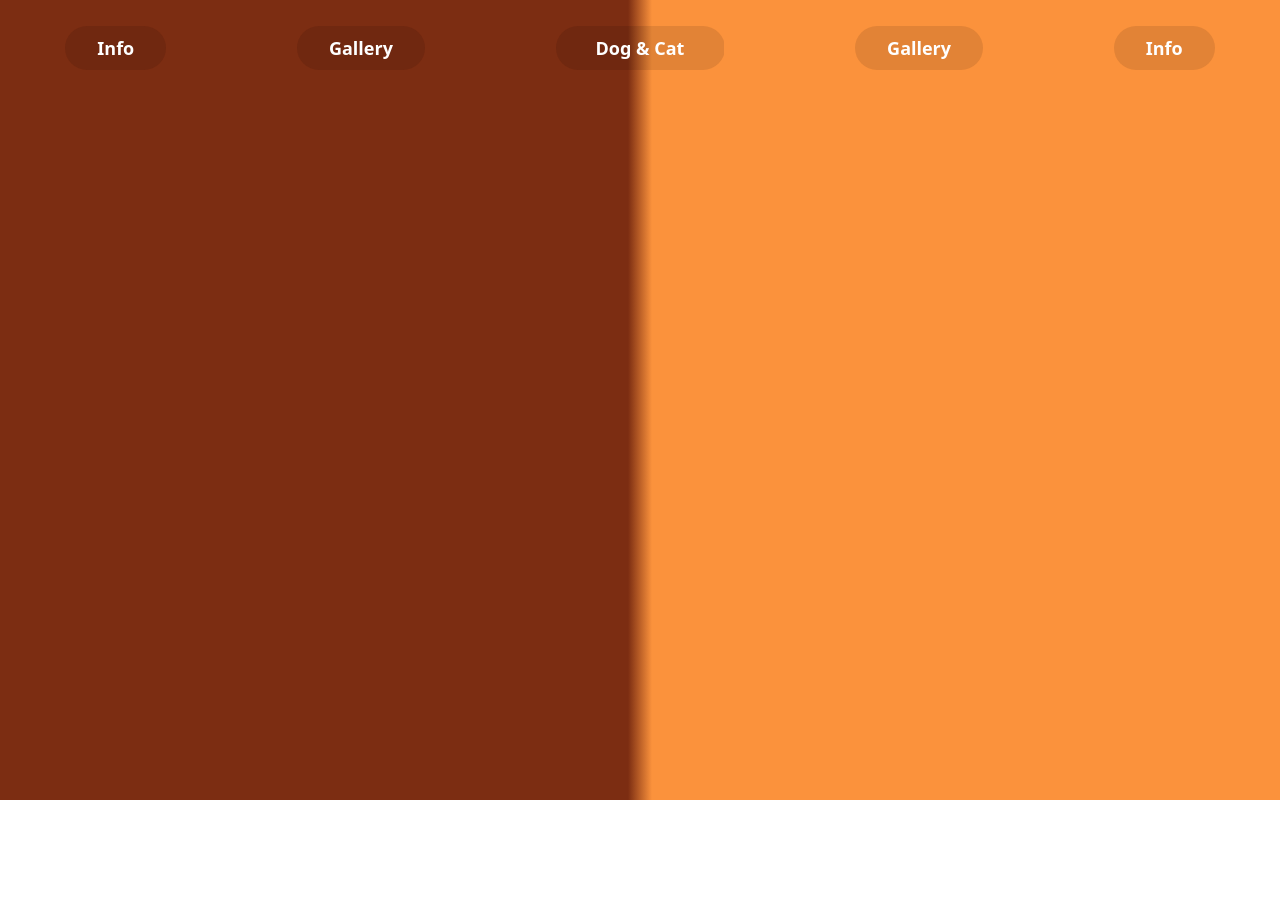
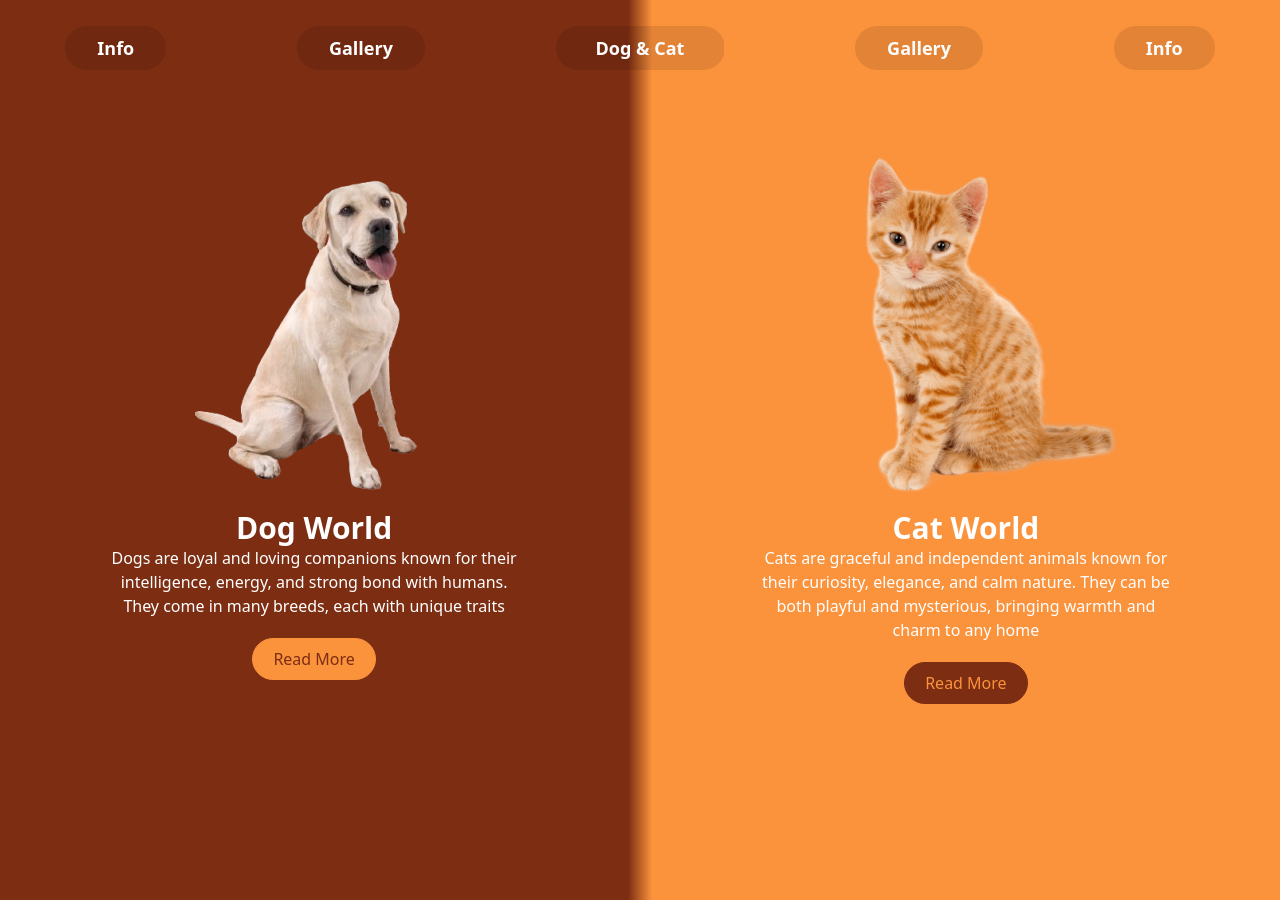
Before and after one commit to zouhairkahtal/cat-info, a React (Vite) app: page / in a window 1280 px wide. Before the commit the page ends 800 px from the top, so only its background shows below. Built offline with nearby package versions, Linux system fonts and the light colour scheme.

Commit message:
add home page

```diff
--- a/src/components/nav.tsx
+++ b/src/components/nav.tsx
@@ -8,16 +8,16 @@ export function Nav(){
     <>
     <ul className="flex justify-around items-center w-full h-full ">
 
-<li className="backdrop-brightness-90 text-white py-2 px-8 rounded-full text-lg font-semibold  hover:scale-105">Info</li>
-<li className="backdrop-brightness-90  text-white py-2 px-8 rounded-full text-lg font-semibold  hover:scale-105">Gallery</li>
-<li className="backdrop-brightness-90  text-white py-2 px-10 rounded-full text-lg font-semibold  hover:scale-105">Dog & Cat</li>
-<li className="backdrop-brightness-90  text-white py-2 px-8 rounded-full text-lg font-semibold  hover:scale-105">
-    <NavLink to={"/Gallery"}>
+<li className="backdrop-brightness-90 text-white py-2 px-8 rounded-full text-lg font-semibold  hover:scale-105 ease-out duration-300">Info</li>
+<li className="backdrop-brightness-90  text-white py-2 px-8 rounded-full text-lg font-semibold  hover:scale-105 ease-out duration-300">Gallery</li>
+<li className="backdrop-brightness-90  text-white py-2 px-10 rounded-full text-lg font-semibold  hover:scale-105 ease-out duration-300">Dog & Cat</li>
+<li className="backdrop-brightness-90  text-white py-2 px-8 rounded-full text-lg font-semibold  hover:scale-105 ease-out duration-300">
+    <NavLink to={"/Gallery"} className={`ease-out duration-300`}>
 
     Gallery
     </NavLink>
     </li>
-<li className="backdrop-brightness-90  text-white py-2 px-8 rounded-full text-lg font-semibold  hover:scale-105">Info</li>
+<li className="backdrop-brightness-90  text-white py-2 px-8 rounded-full text-lg font-semibold  hover:scale-105 ease-out duration-300">Info</li>
     </ul>
     </>
     )
--- a/src/layout.tsx
+++ b/src/layout.tsx
@@ -4,13 +4,13 @@ import { Outlet } from "react-router-dom";
 
 export  function Layout() {
   return (
-    <div className="h-screen flex flex-col "
+    <div className="h-screen flex flex-col  "
      >
 
 
 
 
-      <main className="flex-1  flex items-center justify-center flex-col"
+      <main className="flex-1  flex items-center justify-center flex-col "
 
      >
         <Outlet />
--- a/src/views/HomePage.tsx
+++ b/src/views/HomePage.tsx
@@ -1,4 +1,6 @@
-// import { NavLink } from "react-router";
+import DogImage from "../assets/HomePageImage/HomePageDog.png";
+import CatImage from "../assets/HomePageImage/HomePageCat.png";
+
 import { Nav } from "../components/nav";
 
 export function HomePage() {
@@ -8,17 +10,54 @@ export function HomePage() {
         <NavLink to={"/Gallery"}>cat image</NavLink>
       </button> */}
 
+      <div
+        className="w-full h-screen
+      flex min-h-[900px]  overflow-hidden"
+      >
+        <div className="absolute  w-full h-24">
+          <Nav />
+        </div>
+        <div className="w-6/12 h-full bg-orange-900 flex items-center justify-center pt-20">
+          <div className=" max-w-[600px] w-8/12 h-[700px]">
+            <div className="w-full h-3/6  flex items-center justify-center ">
+              <img src={DogImage} alt="DogImage" />
+            </div>
+            <div className="w-full h-3/6  text-center py-5">
+              <h1 className="text-3xl font-semibold text-white ">
+                Dog World
+              </h1>
 
-      <div className="w-full h-screen
-      flex ">
-        <div className="absolute  w-full h-24">
-          <Nav/>
+              <p className="text-base text-white font-extralight mb-5">
+                Dogs are loyal and loving companions known for their
+                intelligence, energy, and strong bond with humans. They come in
+                many breeds, each with unique traits
+              </p>
+              <button className="py-2 px-5 bg-orange-400 rounded-full font-medium text-orange-900 ease-out duration-300 border border-orange-400  hover:bg-orange-900 hover:text-orange-400 hover:scale-110 ">
+                Read More
+              </button>
+            </div>
+          </div>
         </div>
-<div className="w-6/12 h-full bg-orange-900">
+        <div className="h-full w-6 bg-gradient-to-r from-orange-900 to-orange-400"></div>
+        <div className="w-6/12 h-full bg-orange-400 flex items-center justify-center pt-20">
+         <div className=" max-w-[600px] w-8/12 h-[700px]">
+            <div className="w-full h-3/6  flex items-center justify-center ">
+              <img src={CatImage} alt="catImage" className="min-w-96 max-w-96" />
+            </div>
+            <div className="w-full h-3/6  text-center py-5">
+              <h1 className="text-3xl font-semibold text-white ">
+               Cat World
+              </h1>
 
-</div>
-<div className="h-full w-6 bg-gradient-to-r from-orange-900 to-orange-400"></div>
-<div className="w-6/12 h-full bg-orange-400"></div>
+              <p className="text-base text-white font-extralight mb-5">
+              Cats are graceful and independent animals known for their curiosity, elegance, and calm nature. They can be both playful and mysterious, bringing warmth and charm to any home
+              </p>
+              <button className="py-2 px-5 bg-orange-900 rounded-full font-medium text-orange-400 ease-out duration-300 border border-orange-900  hover:bg-orange-400 hover:text-orange-900 hover:scale-110 ">
+                Read More
+              </button>
+            </div>
+          </div>
+        </div>
       </div>
     </>
   );
```
Also changed, not shown: src/assets/HomePageImage/HomePageCat.png (added), src/assets/HomePageImage/HomePageDog.png (added).
